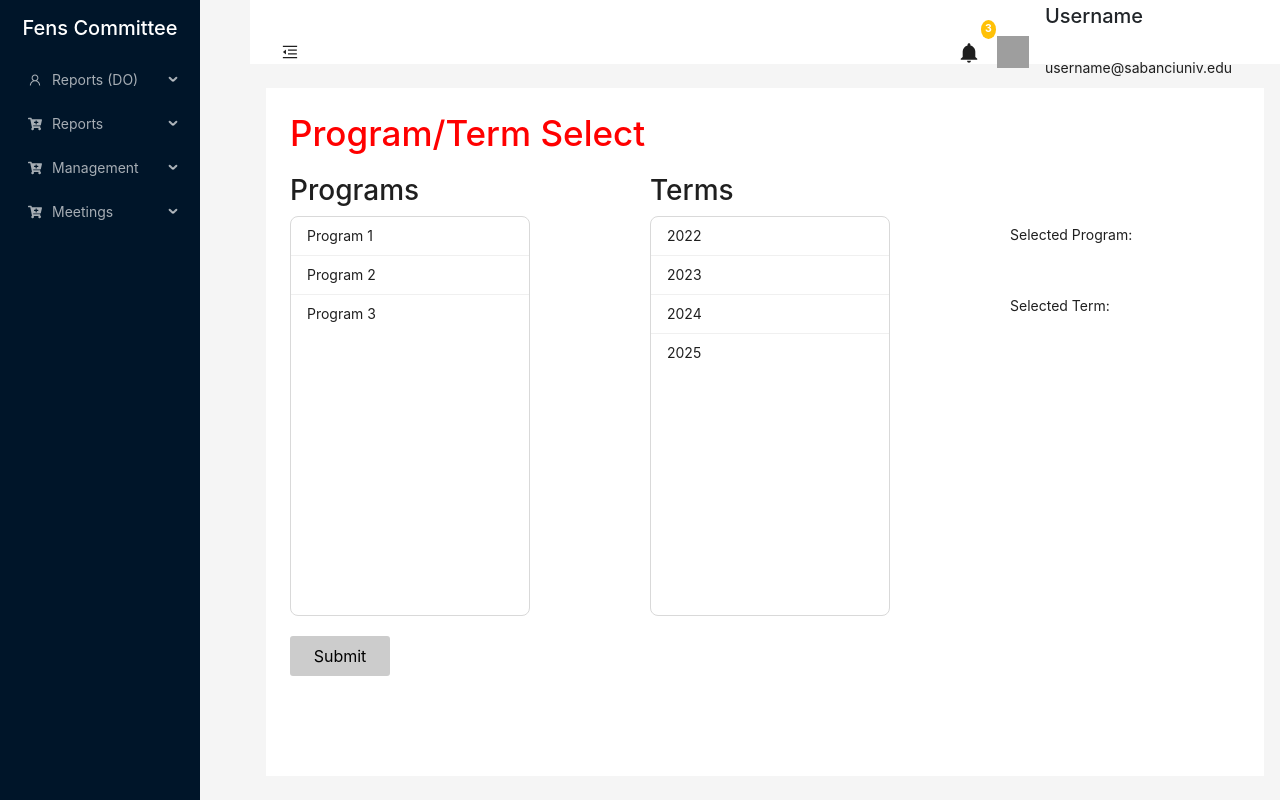
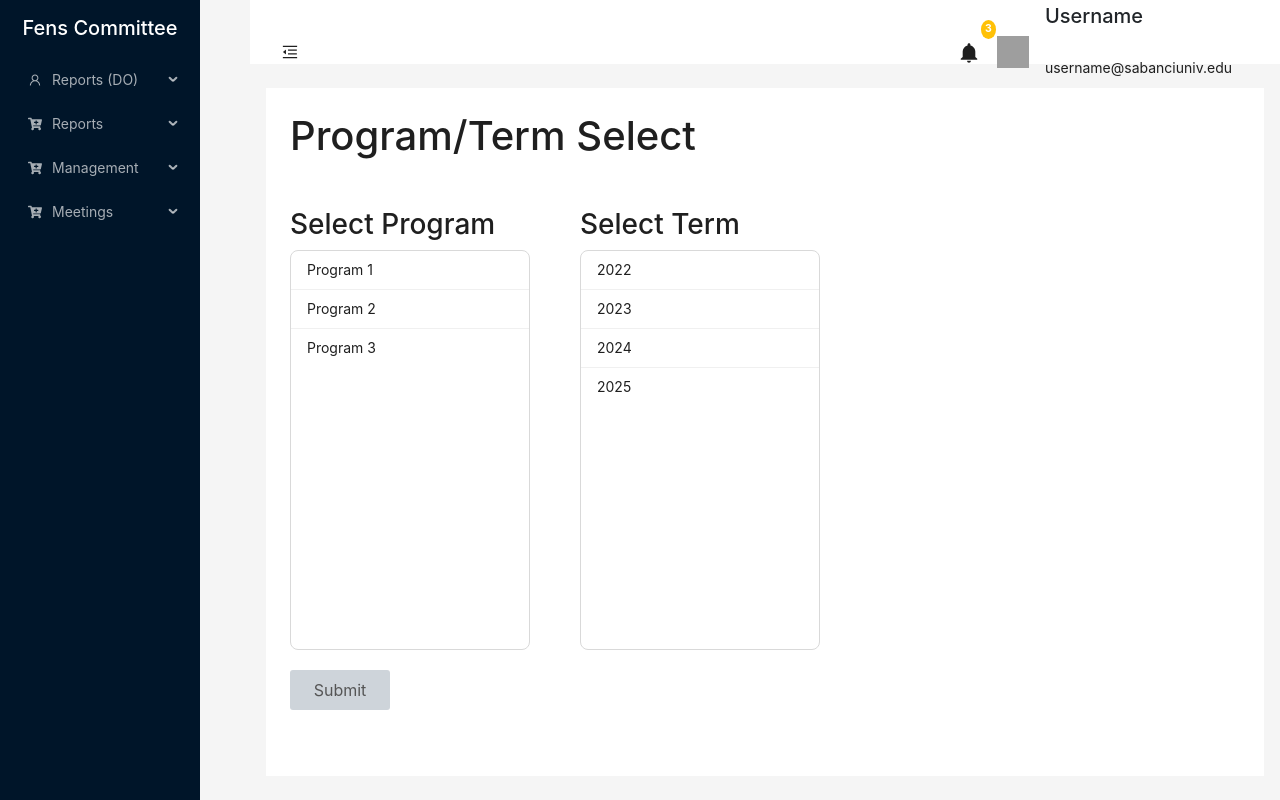
Before and after one commit to gorkemtopcu/ens492-committee-management-system, a React (Create React App) app in the folder committees_management_system/: page /program-instructor in a window 1280 px wide. Built offline with nearby package versions, Linux system fonts and the light colour scheme; grey boxes are pictures that could not be loaded.

Commit message:
general adjustments

```diff
--- /dev/null
+++ b/committees_management_system/src/components/Header.js
@@ -0,0 +1,11 @@
+import React from 'react';
+
+const Header = ({ title }) => {
+    return (
+        <header style={{ paddingBottom: '20px' }}>
+            <h1>{title}</h1>
+        </header>
+    );
+};
+
+export default Header;
--- a/committees_management_system/src/components/Picker.js
+++ b/committees_management_system/src/components/Picker.js
@@ -1,7 +1,7 @@
 import React from 'react';
 import { List } from 'antd';
 
-const Picker = ({ title, items, onChange }) => {
+const Picker = ({ title, items, selected, onChange }) => {
   function handleClick(item) {
     onChange(item);
   }
@@ -14,7 +14,10 @@ const Picker = ({ title, items, onChange }) => {
         bordered
         dataSource={items}
         renderItem={item => (
-          <List.Item onClick={() => handleClick(item)}>
+          <List.Item
+            onClick={() => handleClick(item)}
+            style={{ backgroundColor: selected === item ? '#e6f7ff' : 'inherit', cursor: 'pointer' }} // Highlight selected item
+          >
             {item}
           </List.Item>
         )}
--- /dev/null
+++ b/committees_management_system/src/components/PrimaryButton.js
@@ -0,0 +1,22 @@
+import React from 'react';
+import COLORS from '../constants/ColorConstants';
+
+const PrimaryButton = ({ title, onClick, isEnabled }) => {
+    return (
+        <button
+            onClick={onClick}
+            disabled={!isEnabled}
+            style={{
+                width: '100px',
+                bottom: '5px',
+                left: '20px',
+                padding: '8px 16px',
+                backgroundColor: isEnabled ? COLORS.PRIMARY : COLORS.DISABLED,
+                color: isEnabled ? COLORS.ONPRIMARY : COLORS.SECONDARY,
+            }}>
+            {title}
+        </button>
+    );
+};
+
+export default PrimaryButton;
--- /dev/null
+++ b/committees_management_system/src/constants/ColorConstants.js
@@ -0,0 +1,16 @@
+// constants/ColorConstants.js
+
+const COLORS = {
+    PRIMARY: '#367FA9',
+    ONPRIMARY: '#FFFFFF',
+    SECONDARY: '#555555',
+    BACKGROUND: '#FFFFFF',
+    SURFACE: '#ECF0F5',
+    SUCCESS: '#28a745',
+    ERROR: '#dc3545',
+    WARNING: '#ffc107',
+    INFO: '#17a2b8',
+    DISABLED: '#ced4da',
+};
+
+export default COLORS;
--- a/committees_management_system/src/pages/Management/CommitteesManagement.js
+++ b/committees_management_system/src/pages/Management/CommitteesManagement.js
@@ -1,11 +1,12 @@
 import React, { useState } from 'react';
 import { Table, Input, Space, Button, Modal } from 'antd';
-import axios from 'axios'; // Import axios for making HTTP requests
 import TableSearch from '../../components/TableSearch';
-import committeesData from '../../lists/report_lists/committees.json';
+import Header from '../../components/Header';
+import Committees from 'data/report/committees.json';
+import COLORS from 'constants/ColorConstants';
 
 const CommitteesManagement = () => {
-  const [data, setData] = useState(committeesData);
+  const [data, setData] = useState(Committees);
 
   const handleDelete = (record) => {
     Modal.confirm({
@@ -17,19 +18,17 @@ const CommitteesManagement = () => {
       onOk() {
         const updatedData = data.filter(item => item.id !== record.id);
         setData(updatedData);
-        updateJsonFile(updatedData); // Update JSON file
+        updateJsonFile(updatedData);
       },
     });
   }
 
   const updateJsonFile = (updatedData) => {
-    // Update the JSON file directly
     localStorage.setItem('committeesData', JSON.stringify(updatedData));
     console.log('JSON file updated successfully');
   };
 
   const handleEdit = (record) => {
-    // Implement the handleEdit functionality here
     console.log('Editing:', record);
   };
 
@@ -52,13 +51,18 @@ const CommitteesManagement = () => {
       render: (text, record) => (
         <Space size="middle">
           <Button type="primary" onClick={() => handleEdit(record)}>Edit</Button>
-          <Button type="danger" onClick={() => handleDelete(record)}>Delete</Button>
+          <Button type="default" style={{ color: COLORS.ERROR, borderColor: COLORS.ERROR }} onClick={() => handleDelete(record)}>Delete</Button>
         </Space>
       ),
     },
   ];
 
-  return <TableSearch columns={columns} data={data} />; // Pass updated data here
+  return (
+    <div>
+      <Header title="Committees Management" />
+      <TableSearch columns={columns} data={data} />
+    </div>
+  );
 };
 
 export default CommitteesManagement;
--- a/committees_management_system/src/pages/Report/ProgramInstructor.js
+++ b/committees_management_system/src/pages/Report/ProgramInstructor.js
@@ -1,7 +1,9 @@
 import React, { useState } from 'react';
 import Picker from '../../components/Picker';
-import programs from '../../lists/report_lists/programs.json';
-import terms from '../../lists/report_lists/terms.json';
+import PrimaryButton from '../../components/PrimaryButton';
+import Header from '../../components/Header';
+import Programs from '../../data/report/programs.json'; // Corrected import path
+import Terms from '../../data/report/terms.json'; // Corrected import path
 
 const ProgramInstructor = () => {
   // Define state for the selected programs and term
@@ -29,32 +31,27 @@ const ProgramInstructor = () => {
 
   return (
     <div>
-        <h1 style={{ marginBottom: '20px', fontSize: '2.5em', color:'red' }}>Program/Term Select</h1>
-        <div style={{ display: 'flex' , gap: '120px'}}>
-          {/* Render first picker */}
-          <Picker title = "Programs" items={programs} onChange={handleProgramChange} />
-          {/* Render second picker */}
-          <Picker title = "Terms" items={terms} onChange={handleTermChange} />
-          <div>
-            <p style={{ marginTop: '50px'}}> Selected Program: {selectedProgram}</p>
-            <div>
-            <p style={{ marginTop: '50px'}}> Selected Term: {selectedTerm}</p>
-          </div>
+      <Header title="Program/Term Select" />
+      <div style={{ display: 'flex', justifyContent: 'flex-start', gap: '50px', marginTop: '20px' }}> {/* Align pickers to the left */}
+        <Picker
+          title="Select Program"
+          items={Programs}
+          onChange={handleProgramChange}
+          selected={selectedProgram} // Pass selectedProgram as prop to highlight the selected program
+        />
+        <Picker
+          title="Select Term"
+          items={Terms}
+          onChange={handleTermChange}
+          selected={selectedTerm} // Pass selectedTerm as prop to highlight the selected term
+        />
       </div>
 
-        </div>
-        <button
+      <PrimaryButton
+        title="Submit"
         onClick={handleButtonClick}
-        disabled={!isButtonEnabled}
-        style={{
-            width: '100px',
-            bottom: '5px',
-            left: '20px',
-            padding: '8px 16px',
-            backgroundColor: isButtonEnabled ? '#3fdf22' : '#cccccc', // White color when enabled, grey color when disabled
-            color: '#000000' // Black text color
-        }}>Submit</button>
-
+        isEnabled={isButtonEnabled}
+      />
     </div>
   );
 };
```
Also changed, not shown: committees_management_system/jsconfig.json (added, +14 -0 lines), committees_management_system/src/constants/StringConstants.js (added), committees_management_system/src/data/report/committees.json (renamed from committees_management_system/src/lists/report_lists/committees.json), committees_management_system/src/data/report/programs.json (renamed from committees_management_system/src/lists/report_lists/programs.json), committees_management_system/src/data/report/terms.json (renamed from committees_management_system/src/lists/report_lists/terms.json). Lines whose indentation alone changed are shown as unchanged.
